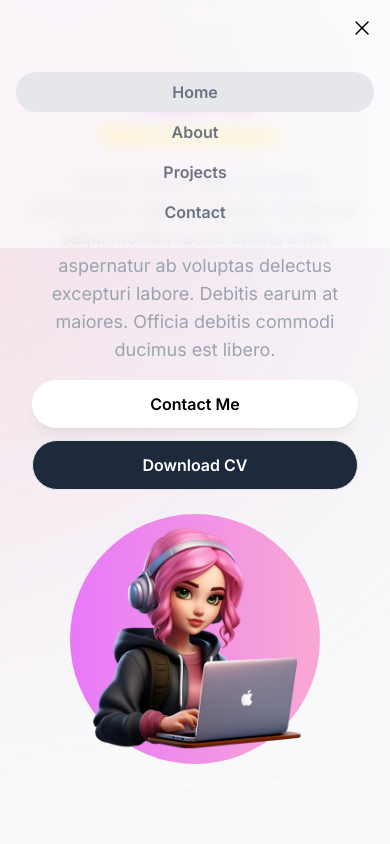
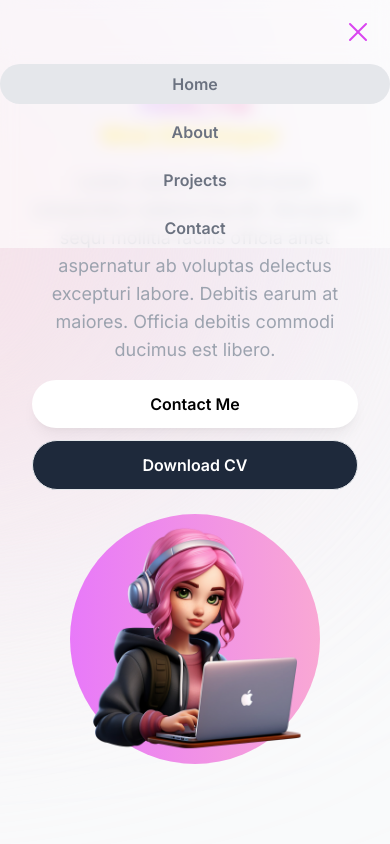
Before and after one commit to Ryan-Fx/ryan-portfolio-nextjs, a Next.js app: page / in a window 390 px wide. Both pictures are taken after a click on the button 362 px from the left and 28 px from the top of the page. Shown: the top 844 px of the page. Built offline with nearby package versions, Linux system fonts and the light colour scheme.

Commit message:
animate web navbar button done!

```diff
--- a/src/components/About.tsx
+++ b/src/components/About.tsx
@@ -62,7 +62,7 @@ export default function About() {
 
   return (
     <div
-      className="text-white mb-6 md:mb-12 md:scroll-mt-16 mt-[160px]"
+      className="text-white mb-6 md:mb-12 md:scroll-mt-16 lg:mt-[160px]"
       id="about"
     >
       <motion.section
--- a/src/components/Hero.tsx
+++ b/src/components/Hero.tsx
@@ -56,7 +56,7 @@ export default function Hero() {
           </motion.div>
         </div>
         <div className="col-span-5 place-self-center group">
-          <div className="rounded-full group-hover:scale-110 group-hover:-rotate-12 transition duration-300 bg-gradient-to-r from-fuchsia-400 to-pink-300 w-[250px] h-[250px] lg:w-[400px] lg:h-[400px]">
+          <div className="rounded-full group-hover:scale-110 group-hover:-rotate-12 transition duration-700 bg-gradient-to-r from-fuchsia-400 to-pink-300 w-[250px] h-[250px] lg:w-[400px] lg:h-[400px]">
             <Image
               src={"/images/hero.png"}
               width={500}
--- a/src/components/NavLinks.tsx
+++ b/src/components/NavLinks.tsx
@@ -1,6 +1,7 @@
 import clsx from "clsx";
 import Link from "next/link";
 import { useState } from "react";
+import { motion } from "framer-motion";
 
 const links = [
   { name: "Home", path: "/" },
@@ -13,22 +14,29 @@ export default function NavLinks() {
   const [active, setActive] = useState("Home");
 
   return (
-    <>
+    <div className="flex flex-col md:flex-row space-y-2 md:space-y-0 md:space-x-2 text-center">
       {links.map((link) => (
         <Link
           key={link.name}
           href={link.path}
           onClick={() => setActive(link.name)}
           className={clsx(
-            "text-gray-500 hover:text-fuchsia-500 md:hover:text-black py-2 px-4 md:hover:bg-gray-200 rounded-full font-semibold transition duration-150",
+            "text-gray-500 hover:text-fuchsia-500 md:hover:text-black py-2 px-4 rounded-full font-semibold transition duration-150 relative",
             {
-              "md:text-black bg-gray-200": active === link.name,
+              "md:text-black text-fuchsia-500": active === link.name,
             }
           )}
         >
           {link.name}
+          {link.name === active && (
+            <motion.span
+              layoutId="active"
+              transition={{ type: "spring", stiffness: 380, damping: 30 }}
+              className="bg-gray-200 absolute inset-0 rounded-full -z-10"
+            ></motion.span>
+          )}
         </Link>
       ))}
-    </>
+    </div>
   );
 }
--- a/src/components/Navbar.tsx
+++ b/src/components/Navbar.tsx
@@ -5,6 +5,7 @@ import NavLinks from "./NavLinks";
 import { useState } from "react";
 import { Bars4Icon, XMarkIcon } from "@heroicons/react/24/solid";
 import { motion } from "framer-motion";
+import clsx from "clsx";
 
 export default function Navbar() {
   const [navbarIsOpen, setNavbarIsOpen] = useState(false);
@@ -25,26 +26,33 @@ export default function Navbar() {
       </div>
 
       {/* mobile-menu */}
-      <div className="md:hidden flex flex-col z-20 fixed w-full bg-white bg-opacity-60 backdrop-blur-[0.5rem]">
-        <div className="mobile-menu flex justify-end">
+      <div className="md:hidden flex flex-col z-20 fixed w-full ">
+        <div className="mobile-menu flex justify-end bg-white bg-opacity-60 backdrop-blur-[0.5rem]">
           {!navbarIsOpen ? (
             <button
               onClick={() => setNavbarIsOpen(true)}
-              className="flex items-center p-4 border-slate-200 text-black hover:text-fuchsia-500 hover:border-yellow-300"
+              className="flex items-center p-4 border-slate-200 text-fuchsia-500"
             >
-              <Bars4Icon className="h-6 w-6" />
+              <Bars4Icon className="h-8 w-8" />
             </button>
           ) : (
             <button
               onClick={() => setNavbarIsOpen(false)}
-              className="flex items-center p-4 border-slate-200 text-black hover:text-fuchsia-500 hover:border-yellow-300"
+              className="flex items-center p-4 border-slate-200 text-fuchsia-500"
             >
-              <XMarkIcon className="h-6 w-6" />
+              <XMarkIcon className="h-8 w-8" />
             </button>
           )}
         </div>
-        <div className="flex flex-col text-center p-4">
-          {navbarIsOpen && <NavLinks />}
+        <div
+          className={clsx(
+            "flex flex-col text-center -translate-x-full transition duration-300 bg-white bg-opacity-60 backdrop-blur-[0.5rem]",
+            {
+              "translate-x-0": navbarIsOpen,
+            }
+          )}
+        >
+          <NavLinks />
         </div>
       </div>
     </nav>
--- a/src/components/Project.tsx
+++ b/src/components/Project.tsx
@@ -63,7 +63,7 @@ export default function Project() {
       <h2 className="text-gray-400 text-center font-semibold text-2xl md:text-4xl lg:text-5xl mb-4">
         My Projects
       </h2>
-      <div className="grid grid-cols-1 md:grid-cols-2 lg:grid-cols-3 gap-6 md:gap-7">
+      <div className="grid grid-cols-1 md:grid-cols-2 xl:grid-cols-3 gap-6 md:gap-7">
         {projectsData.map((project) => (
           <ProjectCard
             key={project.id}
--- a/src/components/ProjectCard.tsx
+++ b/src/components/ProjectCard.tsx
@@ -46,7 +46,7 @@ export default function ProjectCard({
           <div className="absolute inset-0 bg-[#181818] opacity-0 group-hover:opacity-80 transition-all duration-300"></div>
 
           {/* link */}
-          <div className="absolute bottom-0 translate-y-full group-hover:-translate-y-14 group-hover:sm:-translate-y-12 group-hover:md:-translate-y-16 group-hover:lg:-translate-y-14 group-hover:xl:-translate-y-20 transition-all duration-300 text-white flex space-x-2">
+          <div className="absolute bottom-0 translate-y-full group-hover:-translate-y-[80px] group-hover:sm:-translate-y-[105px] group-hover:md:-translate-y-16 group-hover:lg:-translate-y-[90px] group-hover:xl:-translate-y-20 transition-all duration-300 text-white flex space-x-2">
             <div className="rounded-full border-2 p-2 group/ryan  border-gray-400 hover:border-white hover/ryan">
               <Link
                 href={"#"}
```
